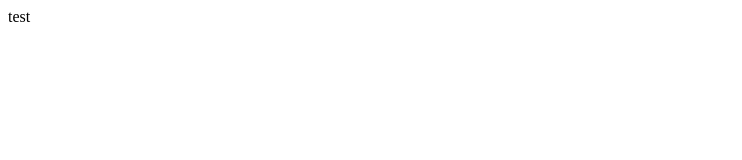
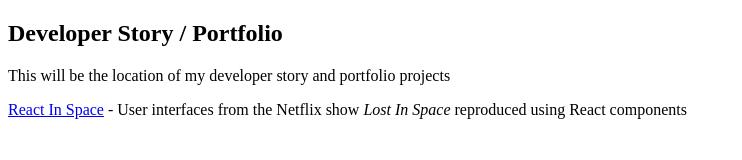
Before and after one commit to jasonincanada/jasonincanada.github.io, a plain HTML site: page index.html in a window 1280 px wide. Shown: the whole page, without its empty margins (0-742 px from the left). Drawn offline with Linux system fonts and the light colour scheme.

Commit message:
update index

```diff
--- a/index.html
+++ b/index.html
@@ -2,7 +2,18 @@
 <html>
 
 <body>
-  test
+  <h2>Developer Story / Portfolio</h2>
+
+  <p>This will be the location of my developer story and portfolio projects</p>
+
+  <p>
+    <a href="react-in-space/">React In Space</a>
+
+    - User interfaces from the Netflix show <i>Lost In Space</i> reproduced using React
+      components
+
+  </p>
+
 </body>
 
 </html>
```
